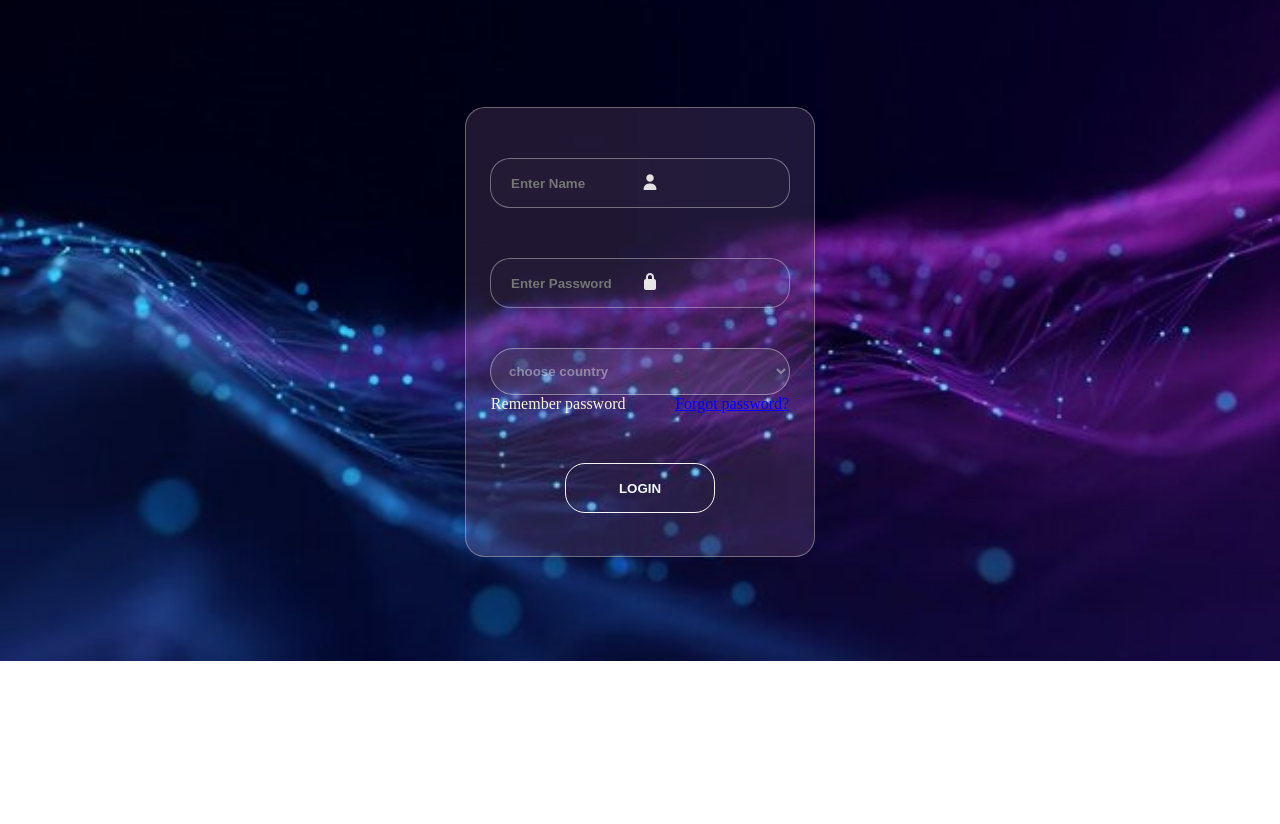
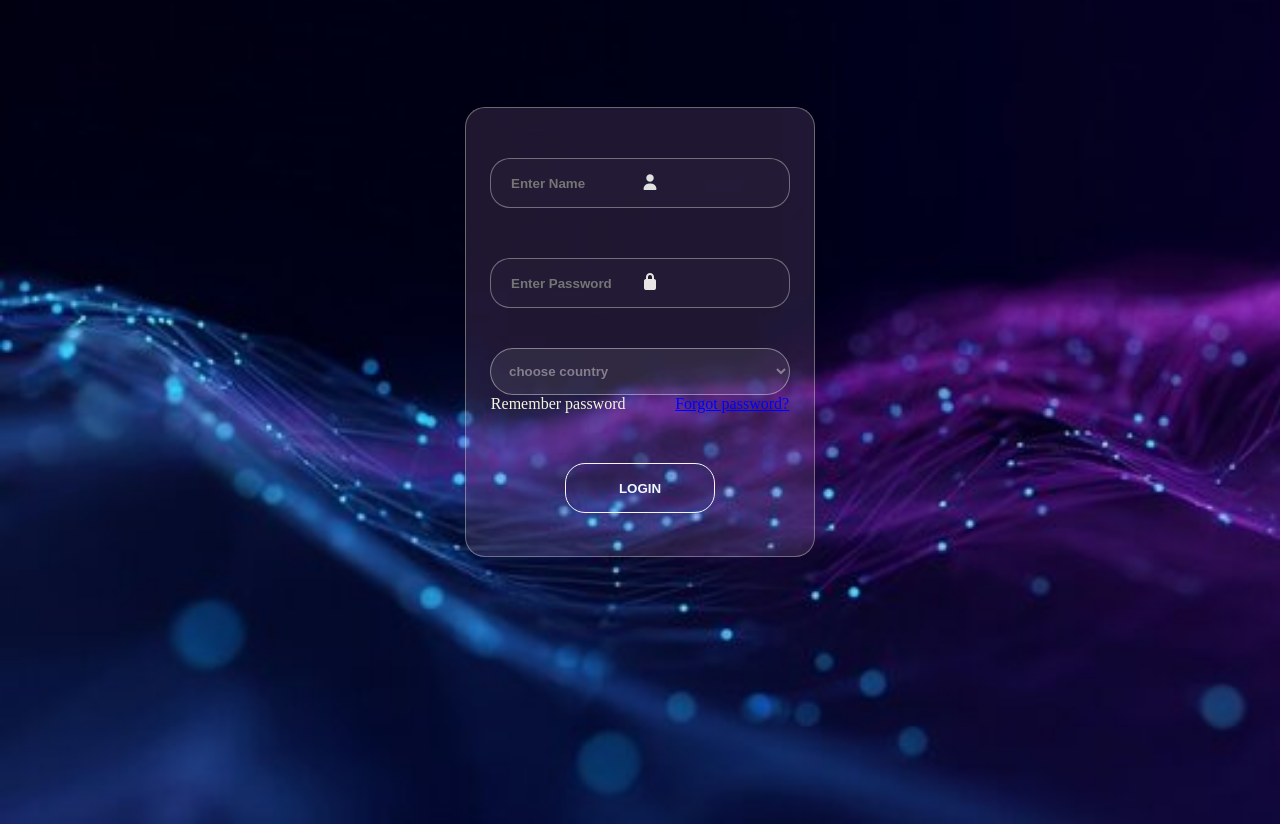
Before and after one commit to saswat-swain/login-page, a plain HTML site: page index.html in a window 1280 px wide. Shown: the part 56-880 px from the top of the page. Before the commit the page ends 800 px from the top, so only its background shows below. Drawn offline with Linux system fonts and the light colour scheme; a web font is replaced by a local one.

Commit message:
updated commit

```diff
--- a/style.css
+++ b/style.css
@@ -9,12 +9,17 @@ body{
     background-image: url(login-background-img.jpg);
     background-repeat: no-repeat;
     background-size: cover;
+   min-height: 110vh;
+
 }
 .nav{
+
     display: flex;
     justify-content: space-between;
     padding: 10px;
     color: white;
+
+
 }
 .app-icon{
     display: flex;
```
